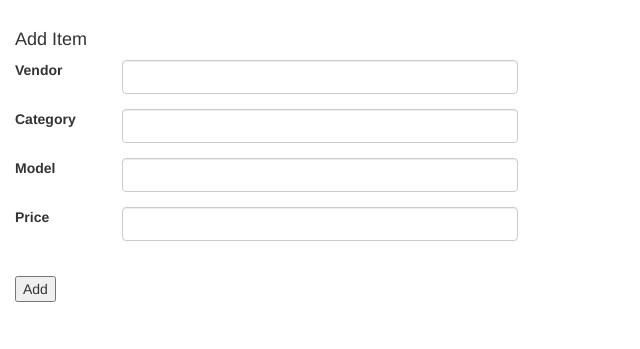
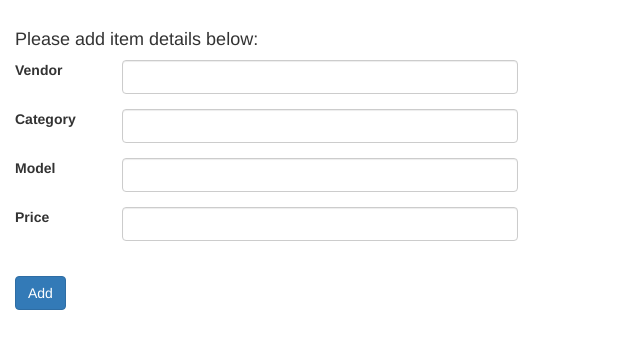
Before and after one commit to Nareshcbit/emarket, a Flask app: page /items_add in a window 1280 px wide. Shown: the part 52-401 px from the top of the page, without its empty margins (0-640 px from the left). Run offline with Flask 2, Linux system fonts and the light colour scheme; some libraries are stand-ins or nearby versions.

Commit message:
Input Form

```diff
--- a/app/templates/items_add.html
+++ b/app/templates/items_add.html
@@ -9,11 +9,11 @@
     {{ form.hidden_tag() }}
 
  	<div class="heading">
-        <h4 class="form-heading">Add Item</h4>
+        <h4 class="form-heading">Please add item details below:</h4>
     </div>
 
  	<div class="form-group row">
-		{{ form.Vendor.label(class="col-sm-1 col-form-label") }}
+		{{ form.Vendor.label(class="col-sm-1") }}
 		<div class="col-sm-4"> {{ form.Vendor(class="form-control") }} </div>
     </div>
 
@@ -32,7 +32,7 @@
 	</div>
 
  	<br/>
-    {{ form.submit }}
+    {{ form.submit(class="btn btn-primary") }}
 
   </form>
 {% endblock %}
```
